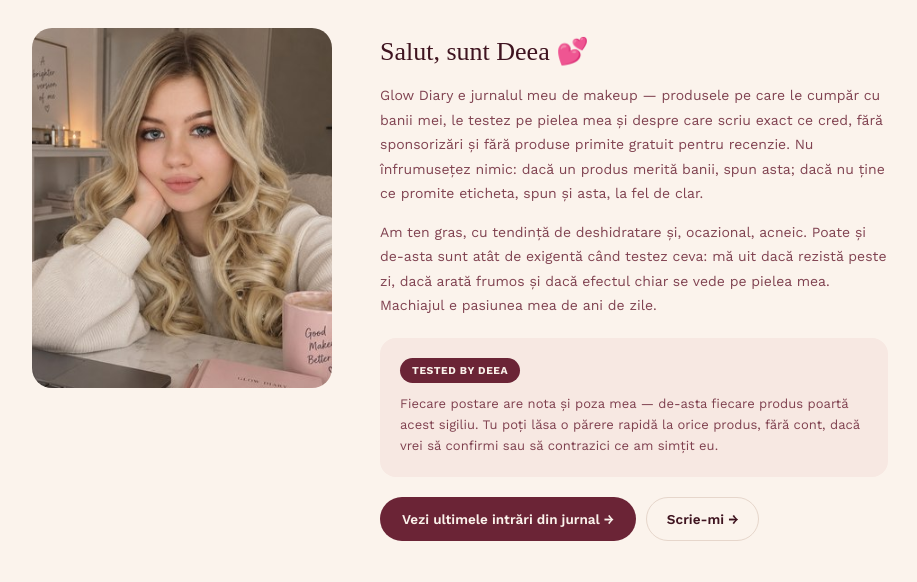
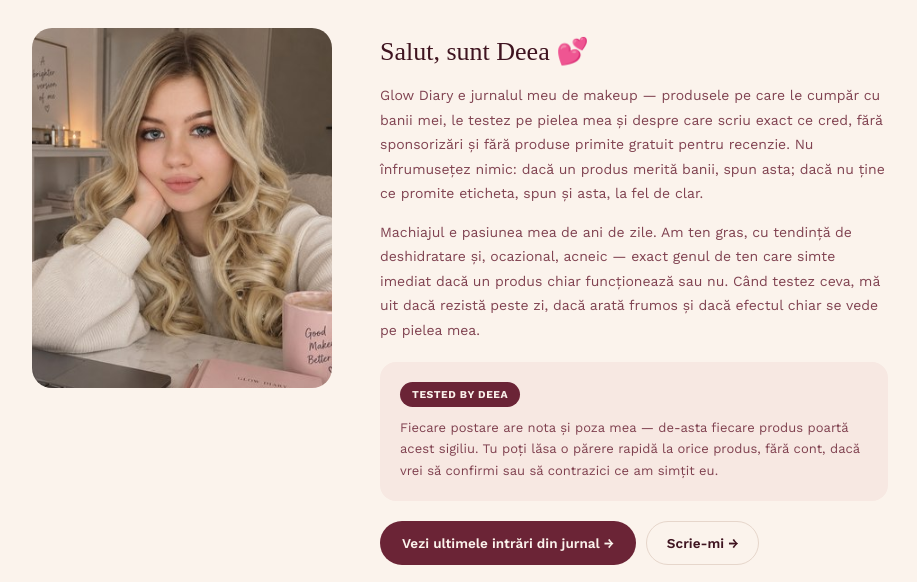
Before and after one commit to SanduAndreea22/Glow-Diary, a Django app: page /despre/ in a window 1280 px wide. Shown: the part 95-677 px from the top of the page, without its empty margins (180-1097 px from the left). Run offline with Django 5.2, Linux system fonts and the light colour scheme; some web fonts are replaced.

Commit message:
Repară logica paragrafului de pe Despre: o singură cauzalitate, nu una forțată peste 3 criterii
Versiunile anterioare foloseau "de-asta"/"așa că" ca să lege tenul de
TOATE cele 3 criterii de testare (rezistă/arată frumos/efect vizibil) —
dar doar "efectul vizibil" are vreo legătură reală cu tipul de ten; restul
sunt criterii generale de machiaj, fără legătură cu pielea. De-asta suna
fals de fiecare dată. Acum: o singură afirmație (ten reactiv → simte
repede dacă un produs funcționează), separată de lista de criterii.

Co-Authored-By: Claude Sonnet 5 <noreply@anthropic.com>
Claude-Session: https://claude.ai/code/session_01Gi8h9VHUAJ9k5uM1AvFbG7

```diff
--- a/reviews/templates/reviews/about.html
+++ b/reviews/templates/reviews/about.html
@@ -20,10 +20,10 @@
         spun asta; dacă nu ține ce promite eticheta, spun și asta, la fel de clar.
       </p>
       <p class="static-text">
-        Am ten gras, cu tendință de deshidratare și, ocazional, acneic. Poate și de-asta
-        sunt atât de exigentă când testez ceva: mă uit dacă rezistă peste zi, dacă arată
-        frumos și dacă efectul chiar se vede pe pielea mea. Machiajul e pasiunea mea de
-        ani de zile.
+        Machiajul e pasiunea mea de ani de zile. Am ten gras, cu tendință de deshidratare
+        și, ocazional, acneic — exact genul de ten care simte imediat dacă un produs chiar
+        funcționează sau nu. Când testez ceva, mă uit dacă rezistă peste zi, dacă arată
+        frumos și dacă efectul chiar se vede pe pielea mea.
       </p>
 
       <div class="tested-callout">
```
